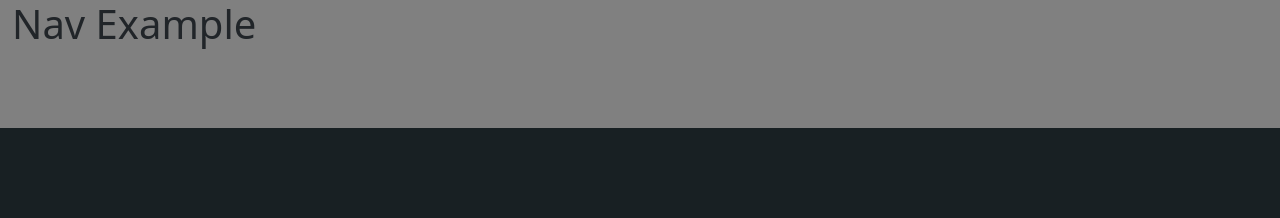
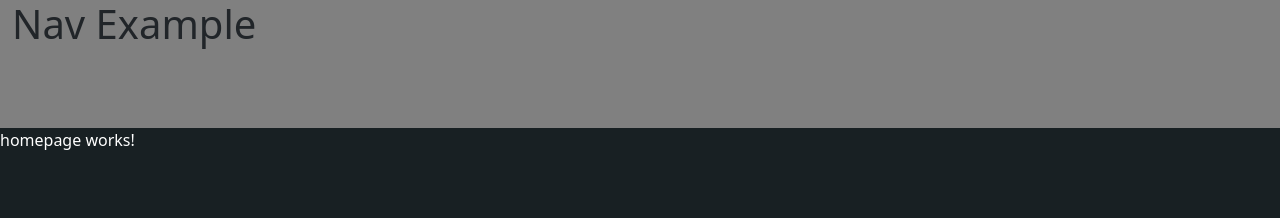
Before and after one commit to PlasmaWreck/PCPrometheus, an Angular app: page / in a window 1280 px wide. Shown: the top 218 px of the page. Built offline with nearby package versions, Linux system fonts and the light colour scheme.

Commit message:
Homepage component made and routed to default

```diff
--- a/angular.json
+++ b/angular.json
@@ -1,5 +1,8 @@
 {
   "$schema": "./node_modules/@angular/cli/lib/config/schema.json",
+  "cli": {
+    "analytics": "fb69cd1b-d943-483c-aee7-9d98a434f25d"
+  },
   "version": 1,
   "newProjectRoot": "projects",
   "projects": {
--- a/src/app/app-routing.module.ts
+++ b/src/app/app-routing.module.ts
@@ -4,10 +4,12 @@ import { QuestionnaireComponent } from './questionnaire/questionnaire.component'
 
 
 import { PartsdescriptionComponent } from './pages/partsdescription/partsdescription.component'
+import { HomepageComponent } from './pages/homepage/homepage.component';
 
 const routes: Routes = [
   {path: 'partdescription', component :PartsdescriptionComponent},
-  {path: 'questionnaire', component :QuestionnaireComponent}
+  {path: 'questionnaire', component :QuestionnaireComponent},
+  {path: '', component :HomepageComponent}
 ];
 
 @NgModule({
--- a/src/app/app.module.ts
+++ b/src/app/app.module.ts
@@ -7,6 +7,7 @@ import { QuestionnaireComponent } from './questionnaire/questionnaire.component'
 import { NgbModule } from '@ng-bootstrap/ng-bootstrap';
 import { PartsdescriptionComponent } from './pages/partsdescription/partsdescription.component';
 import { ResourcetabsComponent } from './components/resourcetabs/resourcetabs.component';
+import { HomepageComponent } from './pages/homepage/homepage.component';
 
 
 @NgModule({
@@ -14,7 +15,8 @@ import { ResourcetabsComponent } from './components/resourcetabs/resourcetabs.co
     AppComponent,
     QuestionnaireComponent,
     PartsdescriptionComponent,
-    ResourcetabsComponent
+    ResourcetabsComponent,
+    HomepageComponent
 
   ],
   imports: [
--- /dev/null
+++ b/src/app/pages/homepage/homepage.component.css
@@ -0,0 +1,3 @@
+.white{
+    color: white;
+}
--- /dev/null
+++ b/src/app/pages/homepage/homepage.component.html
@@ -0,0 +1 @@
+<p class="white">homepage works!</p>
--- /dev/null
+++ b/src/app/pages/homepage/homepage.component.ts
@@ -0,0 +1,15 @@
+import { Component, OnInit } from '@angular/core';
+
+@Component({
+  selector: 'app-homepage',
+  templateUrl: './homepage.component.html',
+  styleUrls: ['./homepage.component.css']
+})
+export class HomepageComponent implements OnInit {
+
+  constructor() { }
+
+  ngOnInit(): void {
+  }
+
+}
```
Also changed, not shown: 1 other file (tests, documents, lock files or other folders).
